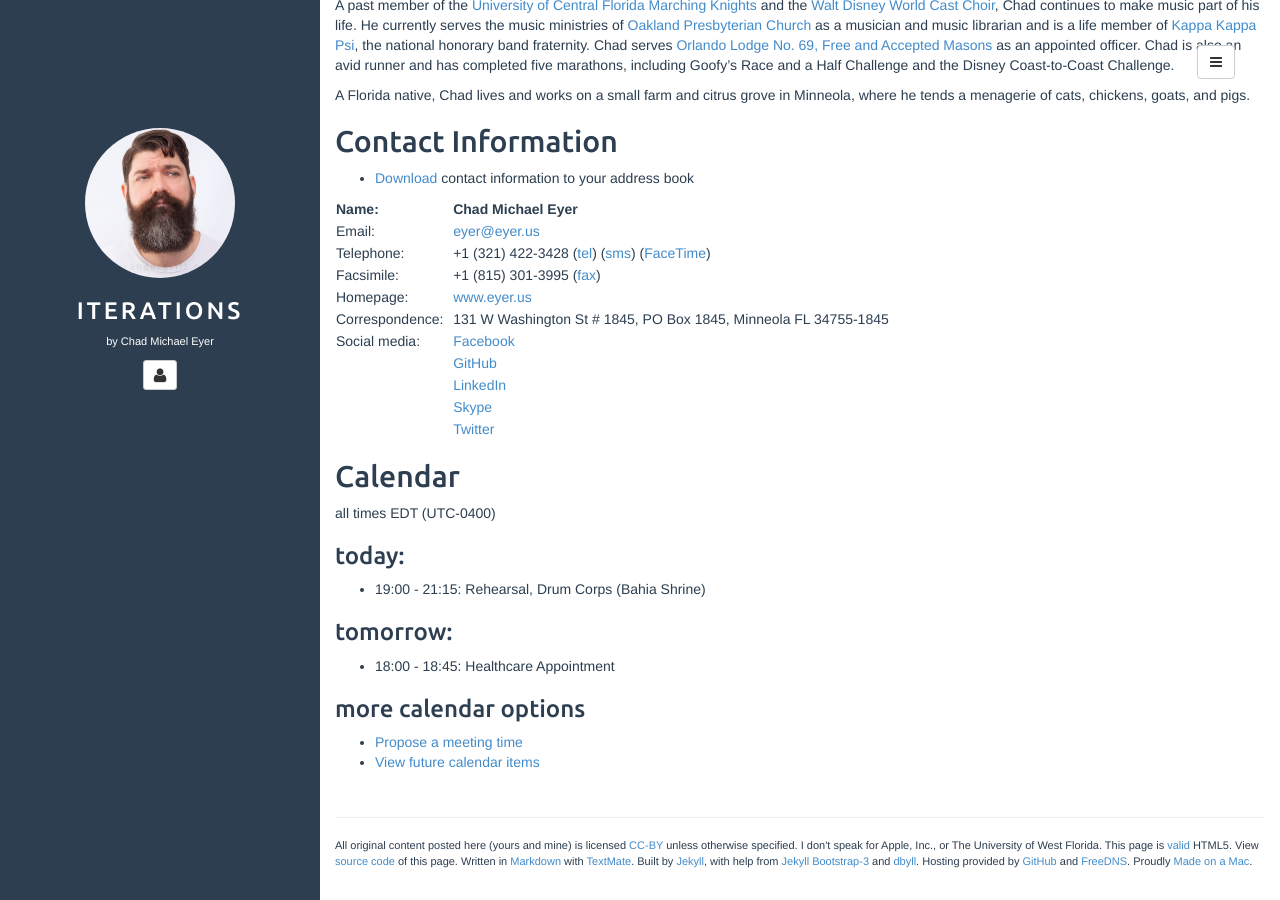
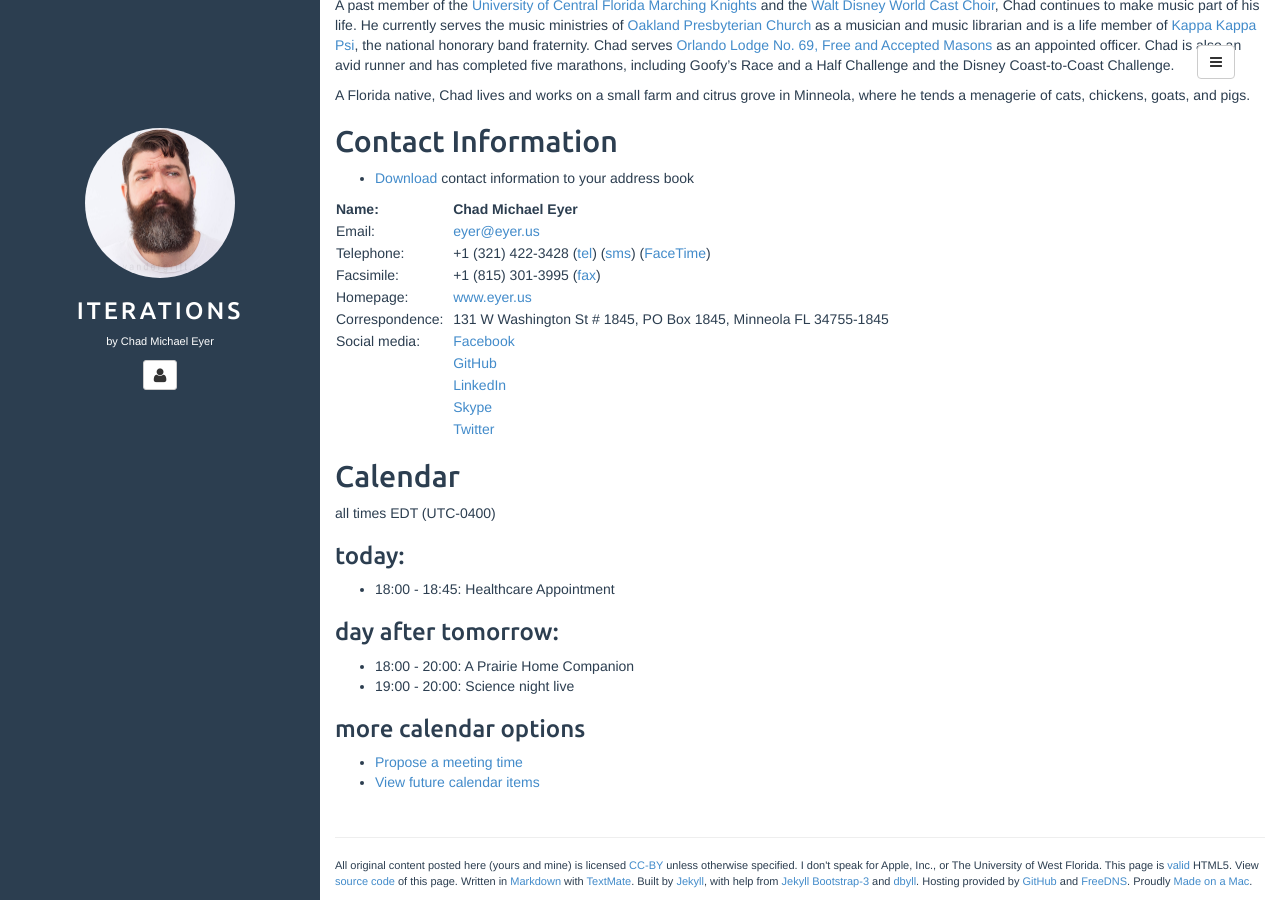
Before and after one commit to chadmichaeleyer/chadmichaeleyer.github.io, a Jekyll site: the page built from about.md, in a window 1280 px wide and 900 px high, scrolled down 974 px. Built offline with Jekyll 4.4.1, drawn with Linux system fonts in a browser that asks for light colours.

Commit message:
calendar update

```diff
--- a/calendar.markdown
+++ b/calendar.markdown
@@ -2,8 +2,9 @@ all times EDT (UTC-0400)
 
 ### today:
 
-* 19:00 - 21:15: Rehearsal, Drum Corps (Bahia Shrine)
+* 18:00 - 18:45: Healthcare Appointment
 
-### tomorrow:
+### day after tomorrow:
 
-* 18:00 - 18:45: Healthcare Appointment
+* 18:00 - 20:00: A Prairie Home Companion
+* 19:00 - 20:00: Science night live
```
Also changed, not shown: calendar-year.markdown (+4 -4 lines).
